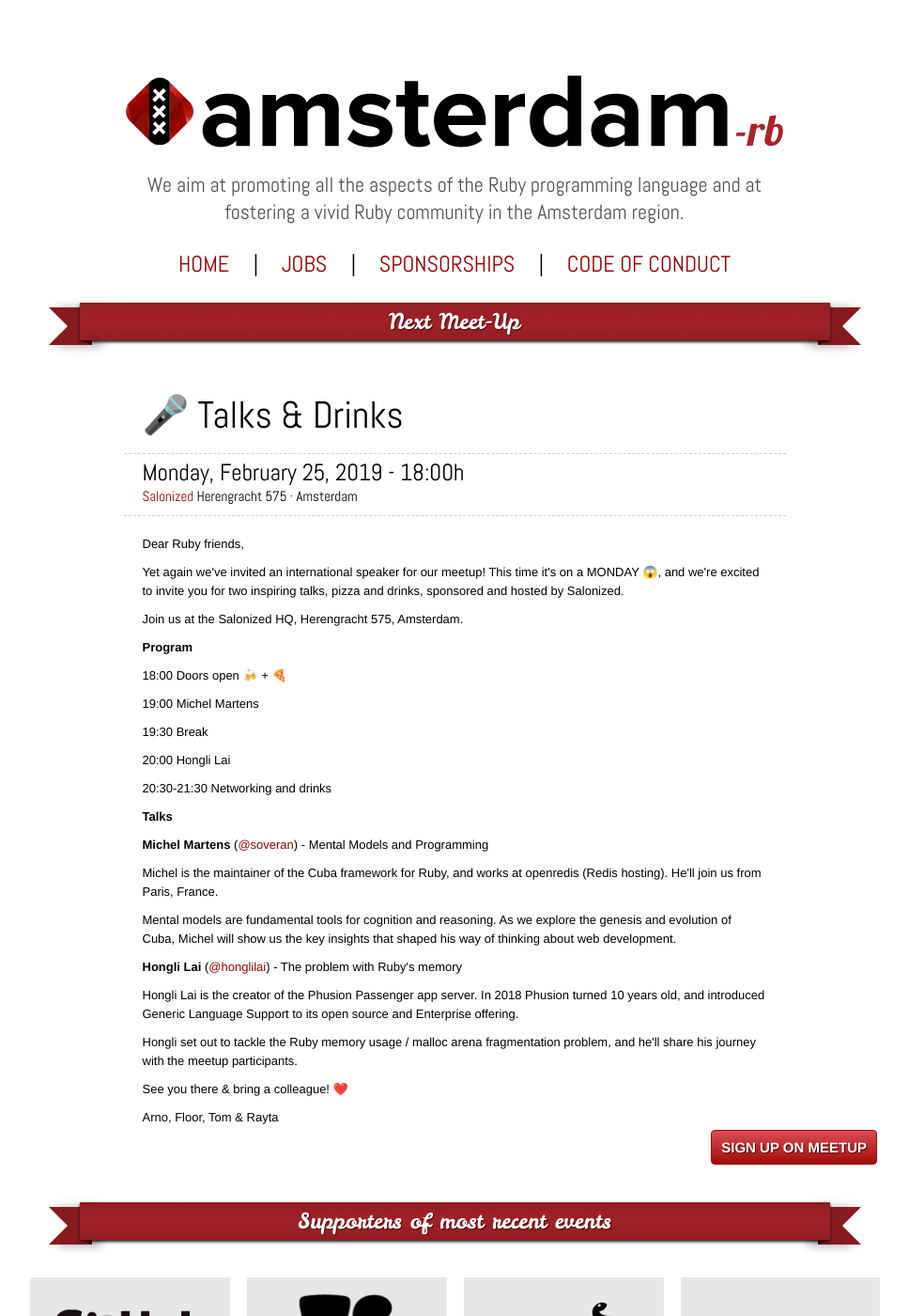
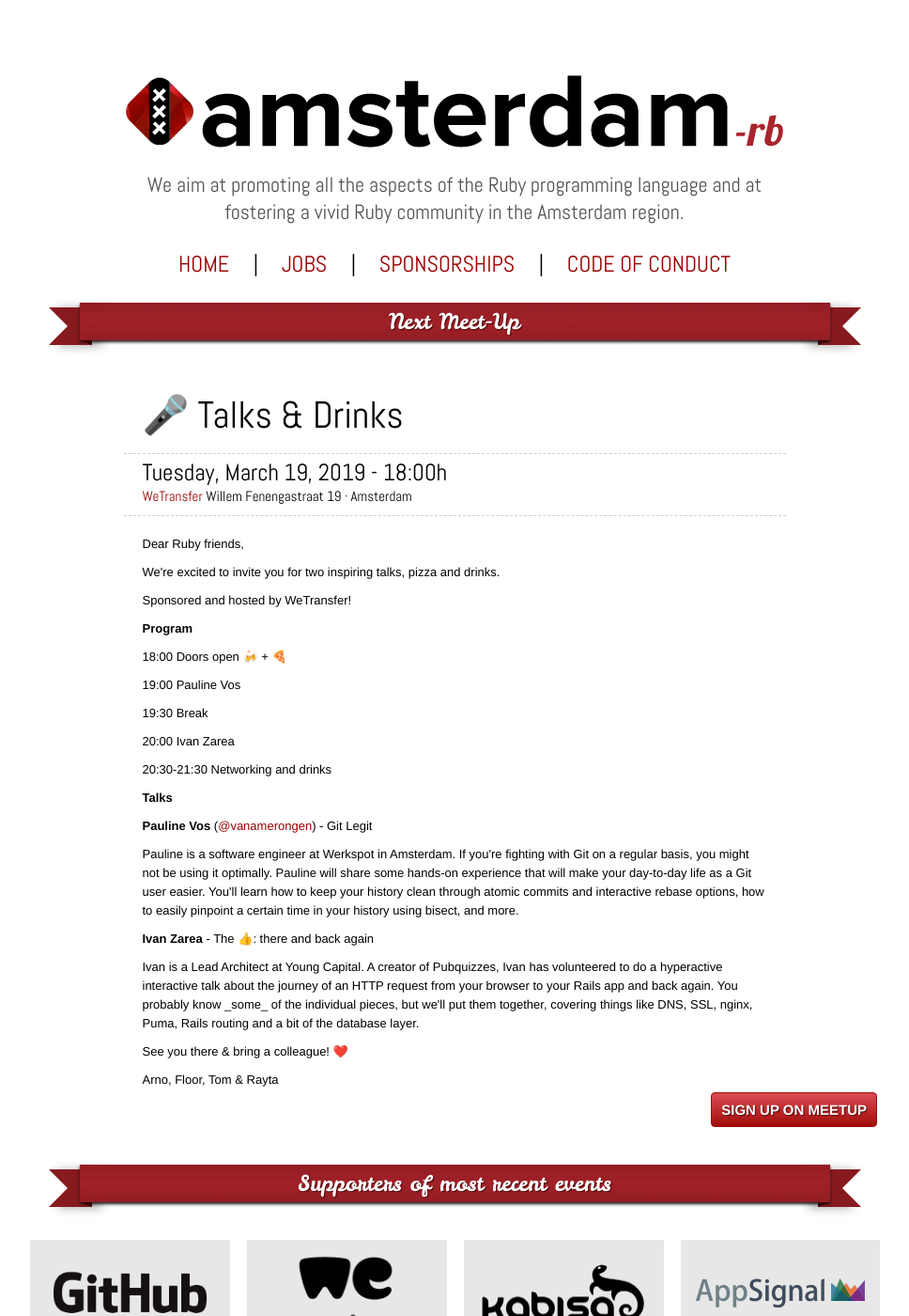
Before and after one commit to amsrb/amsrb.github.com, a Jekyll site: the page built from index.html, in a window 1280 px wide and 1400 px high. Shown: the whole window at 94% size, without its empty margins (156-1124 px from the left). Built offline with Jekyll 4.4.1, drawn with Linux system fonts in a browser that asks for light colours; comment, search, counter and statistics services are not loaded.

Commit message:
update March meetup with @vanamerongen :wave:

```diff
--- a/index.html
+++ b/index.html
@@ -12,36 +12,35 @@
       <h2>🎤 Talks & Drinks</h2>
 
       <div class="date-loc">
-        <p class="date">Monday, February 25, 2019 - 18:00h</p>
+        <p class="date">Tuesday, March 19, 2019 - 18:00h</p>
         <p class="loc">
-          <a href="https://www.google.com/maps/search/?api=1&query=52.365326%2C4.896969" title="location">Salonized</a>
-          Herengracht 575 · Amsterdam
+          <a href="https://www.google.com/maps/place/Willem+Fenengastraat+19,+1096+BL+Amsterdam/@52.3334221,4.9148007,17z/data=!3m1!4b1!4m5!3m4!1s0x47c60bcd67331049:0x735b62a9374f18dd!8m2!3d52.3334188!4d4.9169894" title="location">WeTransfer</a>
+          Willem Fenengastraat 19 · Amsterdam
         </p>
       </div>
 
       <div class="content">
         <p>Dear Ruby friends,</p>
 
-        <p>Yet again we've invited an international speaker for our meetup! This time it's on a MONDAY 😱, and we're excited to invite you for two inspiring talks, pizza and drinks, sponsored and hosted by Salonized.</p>
-        <p>Join us at the Salonized HQ, Herengracht 575, Amsterdam.</p>
+        <p>
+We're excited to invite you for two inspiring talks, pizza and drinks.</p>
+        <p>Sponsored and hosted by WeTransfer!</p>
 
         <p><strong>Program</strong></p>
 
         <p>18:00 Doors open 🍻 + 🍕</p>
-        <p>19:00 Michel Martens</p>
+        <p>19:00 Pauline Vos</p>
         <p>19:30 Break</p>
-        <p>20:00 Hongli Lai</p>
+        <p>20:00 Ivan Zarea</p>
         <p>20:30-21:30 Networking and drinks</p>
 
         <p><strong>Talks</strong></p>
 
-        <p><strong>Michel Martens</strong> (<a href="https://www.twitter.com/soveran" target="_blank">@soveran</a>) - Mental Models and Programming</p>
-        <p>Michel is the maintainer of the Cuba framework for Ruby, and works at openredis (Redis hosting). He'll join us from Paris, France.</p>
-        <p>Mental models are fundamental tools for cognition and reasoning. As we explore the genesis and evolution of Cuba, Michel will show us the key insights that shaped his way of thinking about web development.</p>
+        <p><strong>Pauline Vos</strong> (<a href="https://www.twitter.com/vanamerongen" target="_blank">@vanamerongen</a>) - Git Legit</p>
+        <p>Pauline is a software engineer at Werkspot in Amsterdam. If you're fighting with Git on a regular basis, you might not be using it optimally. Pauline will share some hands-on experience that will make your day-to-day life as a Git user easier. You'll learn how to keep your history clean through atomic commits and interactive rebase options, how to easily pinpoint a certain time in your history using bisect, and more.</p>
 
-        <p><strong>Hongli Lai</strong> (<a href="https://www.twitter.com/honglilai" target="_blank">@honglilai</a>) - The problem with Ruby's memory</p>
-        <p>Hongli Lai is the creator of the Phusion Passenger app server. In 2018 Phusion turned 10 years old, and introduced Generic Language Support to its open source and Enterprise offering.</p>
-        <p>Hongli set out to tackle the Ruby memory usage / malloc arena fragmentation problem, and he'll share his journey with the meetup participants.</p>
+        <p><strong>Ivan Zarea</strong> - The 👍: there and back again</p>
+        <p>Ivan is a Lead Architect at Young Capital. A creator of Pubquizzes, Ivan has volunteered to do a hyperactive interactive talk about the journey of an HTTP request from your browser to your Rails app and back again. You probably know _some_ of the individual pieces, but we'll put them together, covering things like DNS, SSL, nginx, Puma, Rails routing and a bit of the database layer.</p>
 
         <p>See you there &amp; bring a colleague! ❤️</p>
 
```
